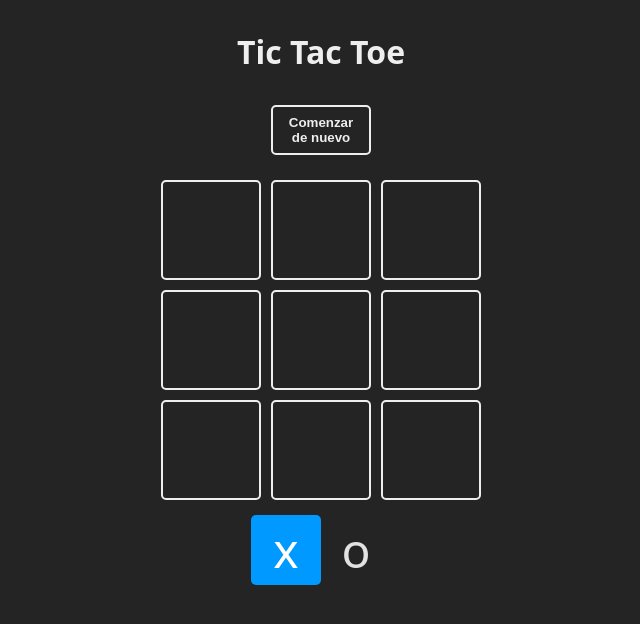
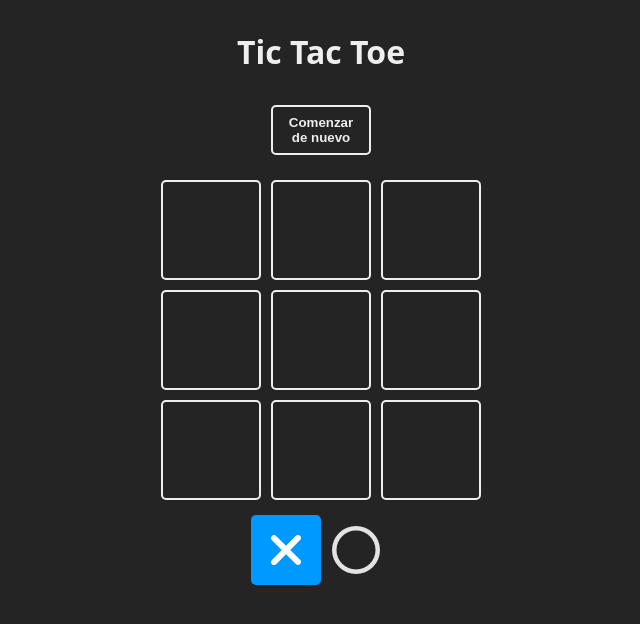
Before and after one commit to juancgalueweb/tic-tac-toe-with-react, a React (Vite) app: page / in a window 1280 px wide. Shown: the top 624 px of the page, without its empty margins (319-959 px from the left). Built offline with nearby package versions, Linux system fonts and the light colour scheme.

Commit message:
Using font-awesome

```diff
--- a/package.json
+++ b/package.json
@@ -9,6 +9,10 @@
     "preview": "vite preview"
   },
   "dependencies": {
+    "@fortawesome/fontawesome-svg-core": "^6.2.1",
+    "@fortawesome/free-regular-svg-icons": "^6.2.1",
+    "@fortawesome/free-solid-svg-icons": "^6.2.1",
+    "@fortawesome/react-fontawesome": "^0.2.0",
     "canvas-confetti": "1.6.0",
     "react": "^18.2.0",
     "react-dom": "^18.2.0"
--- a/src/App.jsx
+++ b/src/App.jsx
@@ -3,7 +3,7 @@ import { useState } from 'react';
 import { BoardGame } from './components/BoardGame.jsx';
 import { ShowTurns } from './components/ShowTurns.jsx';
 import { WinnerModal } from './components/WinnderModal.jsx';
-import { TURNS } from './constants/constants.js';
+import { TURNS } from './constants/constants.jsx';
 import { checkEndGame, checkWinnerFrom } from './logic/board.js';
 
 function App() {
--- a/src/components/ShowTurns.jsx
+++ b/src/components/ShowTurns.jsx
@@ -1,4 +1,4 @@
-import { TURNS } from '../constants/constants.js';
+import { TURNS } from '../constants/constants.jsx';
 import { Square } from './Square';
 
 export const ShowTurns = ({ turn }) => {
--- a/src/constants/constants.js
+++ /dev/null
@@ -1,15 +0,0 @@
-export const TURNS = {
-  X: 'x',
-  O: 'o',
-};
-
-export const WINNER_POSITIONS = [
-  [0, 1, 2],
-  [3, 4, 5],
-  [6, 7, 8],
-  [0, 3, 6],
-  [1, 4, 7],
-  [2, 5, 8],
-  [0, 4, 8],
-  [2, 4, 6],
-];
--- /dev/null
+++ b/src/constants/constants.jsx
@@ -0,0 +1,19 @@
+import { faCircle } from '@fortawesome/free-regular-svg-icons';
+import { faXmark } from '@fortawesome/free-solid-svg-icons';
+import { FontAwesomeIcon } from '@fortawesome/react-fontawesome';
+
+export const TURNS = {
+  X: <FontAwesomeIcon icon={faXmark}></FontAwesomeIcon>,
+  O: <FontAwesomeIcon icon={faCircle}></FontAwesomeIcon>,
+};
+
+export const WINNER_POSITIONS = [
+  [0, 1, 2],
+  [3, 4, 5],
+  [6, 7, 8],
+  [0, 3, 6],
+  [1, 4, 7],
+  [2, 5, 8],
+  [0, 4, 8],
+  [2, 4, 6],
+];
```
Also changed, not shown: 1 other file (tests, documents, lock files or other folders).
